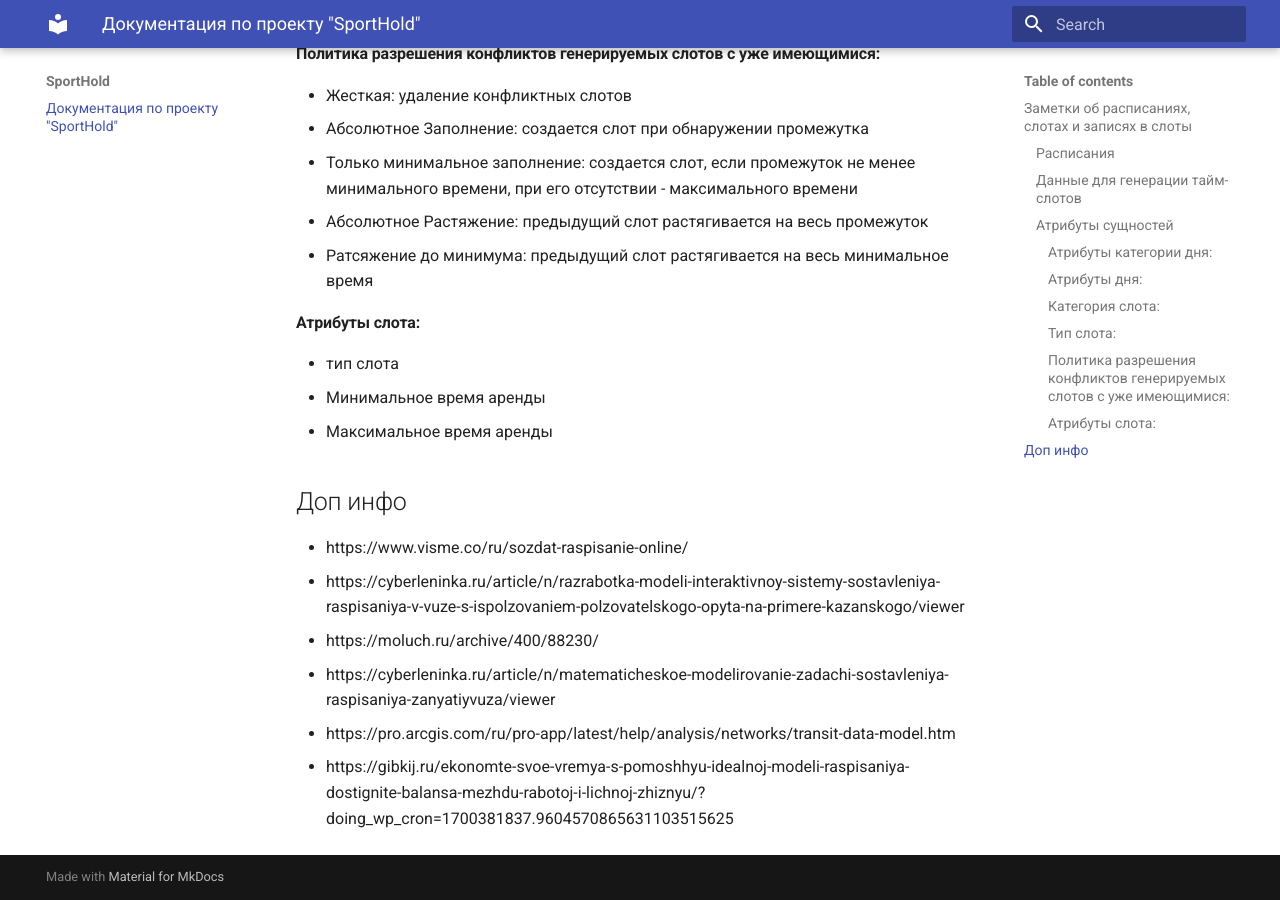
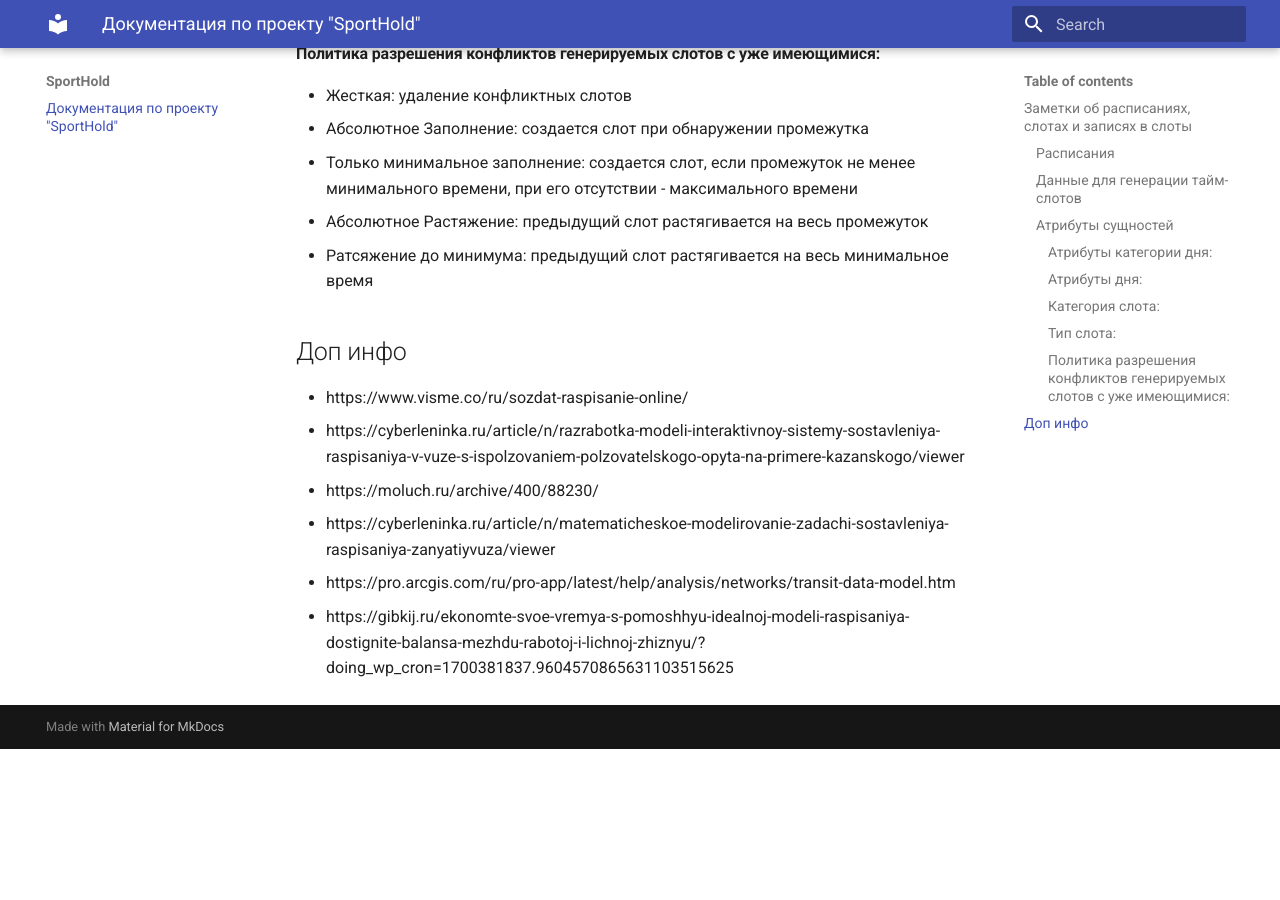
Before and after one commit to JohanHelm/SportHold, an MkDocs documentation site: the page built from docs/index.md, in a window 1280 px wide and 900 px high, scrolled down 1852 px. Built offline with MkDocs 1.6.1 and Material for MkDocs 9.7.7, drawn with Linux system fonts in a browser that asks for light colours; after the commit the page ends 2601 px from its top, so only the background shows below that.

Commit message:
some docs fix

```diff
--- a/docs/index.md
+++ b/docs/index.md
@@ -63,13 +63,6 @@
 - Абсолютное Растяжение: предыдущий слот растягивается на весь промежуток
 - Ратсяжение до минимума: предыдущий слот растягивается на весь минимальное время
 
-#### Атрибуты слота:
-- тип слота
-- Минимальное время аренды
-- Максимальное время аренды
-
-
-
 ## Доп инфо
 
 - https://www.visme.co/ru/sozdat-raspisanie-online/
```
